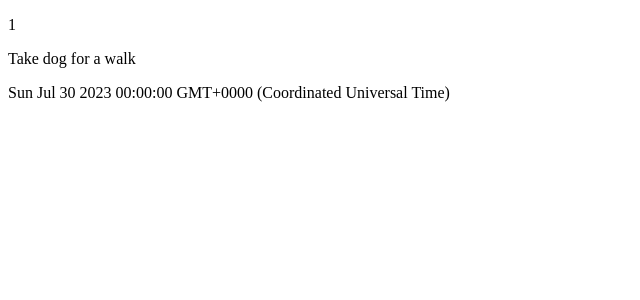
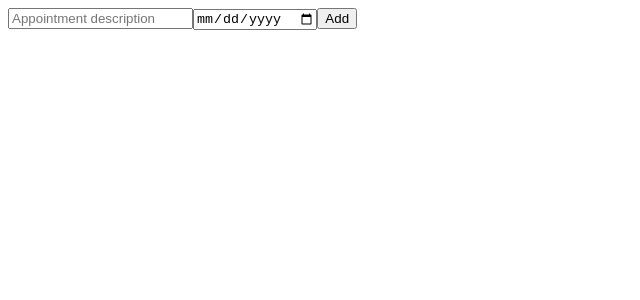
Before and after one commit to ziom80/appointment-app, an Angular app: page / in a window 1280 px wide. Shown: the top 300 px of the page, without its empty margins (0-640 px from the left). Built offline with nearby package versions, Linux system fonts and the light colour scheme.

Commit message:
two_way_binding

```diff
--- a/src/app/app.module.ts
+++ b/src/app/app.module.ts
@@ -1,6 +1,6 @@
 import { NgModule } from '@angular/core';
 import { BrowserModule } from '@angular/platform-browser';
-
+import { FormsModule } from '@angular/forms';
 import { AppComponent } from './app.component';
 import { AppointmentListComponent } from './appointment-list/appointment-list.component';
 
@@ -10,7 +10,8 @@
     AppointmentListComponent
   ],
   imports: [
-    BrowserModule
+    BrowserModule,
+    FormsModule
   ],
   providers: [],
   bootstrap: [AppComponent]
--- a/src/app/appointment-list/appointment-list.component.html
+++ b/src/app/appointment-list/appointment-list.component.html
@@ -1,3 +1,6 @@
-<p>{{appointment.id}}</p>
-<p>{{appointment.title}}</p>
-<p>{{appointment.date}}</p>
+<div>
+   <input [(ngModel)]="newAppointmentTitle"  placeholder="Appointment description">
+   <input [(ngModel)]="newAppointmentDate" type="date" placeholder="Appointment date">
+   <button (click)="addAppointment()" >Add</button>
+
+</div>
--- a/src/app/appointment-list/appointment-list.component.ts
+++ b/src/app/appointment-list/appointment-list.component.ts
@@ -8,9 +8,13 @@
 })
 export class AppointmentListComponent {
 
- appointment: Appointment = {
-    id: 1,
-    title: "Take dog for a walk",
-    date: new Date("2023-07-30")
- }
+ newAppointmentTitle:string = "";
+ newAppointmentDate: Date = new Date();
+
+  appointments: Appointment[] = []
+
+addAppointment() {
+  alert(this.newAppointmentTitle +" "+ this.newAppointmentDate)
 }
+
+}
```
